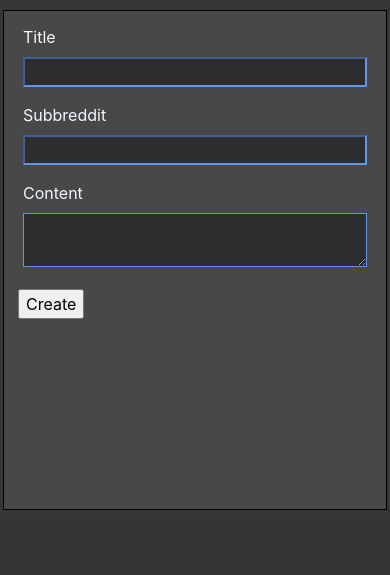
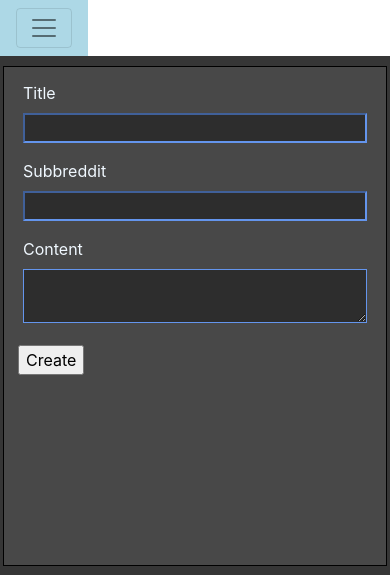
Before and after one commit to elvisknelson/breddit, a PHP site: page /create.php in a window 390 px wide. Shown: the top 575 px of the page. Run offline with PHP 8.4, Linux system fonts and the light colour scheme.

Commit message:
Adding Hamburger Nav

```diff
--- a/header.php
+++ b/header.php
@@ -15,10 +15,35 @@
     <meta charset="UTF-8">
     <meta name="viewport" content="width=device-width, initial-scale=1.0">
     <meta http-equiv="X-UA-Compatible" content="ie=edge">
+    <link rel="stylesheet" href="https://stackpath.bootstrapcdn.com/bootstrap/4.3.1/css/bootstrap.min.css" integrity="sha384-ggOyR0iXCbMQv3Xipma34MD+dH/1fQ784/j6cY/iJTQUOhcWr7x9JvoRxT2MZw1T" crossorigin="anonymous">
     <link rel="stylesheet" href="style.css">
     <title>breddit</title>
 </head>
 <body>
+    <nav id="hamburgernav" class="navbar navbar-light light-blue lighten-4">
+
+
+        <button class="navbar-toggler" type="button" data-toggle="collapse" data-target="#navbarSupportedContent15"
+        aria-controls="navbarSupportedContent15" aria-expanded="false" aria-label="Toggle navigation"><span class="navbar-toggler-icon"></span></button>
+
+        <div class="collapse navbar-collapse" id="navbarSupportedContent15">
+            <ul class="navbar-nav mr-auto">
+                <li class="nav-item active">
+                    <a class="nav-link" href="index.php">Home <span class="sr-only">(current)</span></a>
+                </li>
+                <li class="nav-item">
+                    <a class="nav-link" href="#">Login</a>
+                </li>
+                <li class="nav-item">
+                    <a class="nav-link" href="create.php?link=1">Submit Link</a>
+                </li>
+                <li class="nav-item">
+                    <a class="nav-link" href="create.php?text=1">Submit Text</a>
+                </li>
+            </ul>
+        </div>
+    </nav>
+
     <div id="header">
         <div class="flex">
             <a href="index.php"><img src="images/snoo.png" alt="Logo" class="logo"></a>
--- a/index.php
+++ b/index.php
@@ -26,8 +26,9 @@
     <title>breddit</title>
   </head>
   <body>
+    <?php include 'header.php'; ?>
+
     <div id="wrapper">
-        <?php include 'header.php'; ?>
         <div id="content">
           <?php while ($row = $values->fetch()): ?>
             <div class="post">
--- a/style.css
+++ b/style.css
@@ -344,6 +344,10 @@ fieldset.createuser{
     width: 98%;
 }
 
+#hamburgernav{
+    display: none;
+}
+
 html{
     background-color: #363434;
 }
@@ -369,6 +373,11 @@ html{
         display: none;
     }
 
+    #hamburgernav{
+        display: block;
+        background-color: lightblue;
+    }
+
     .fullimagepost{
         display: block;
     }
```
